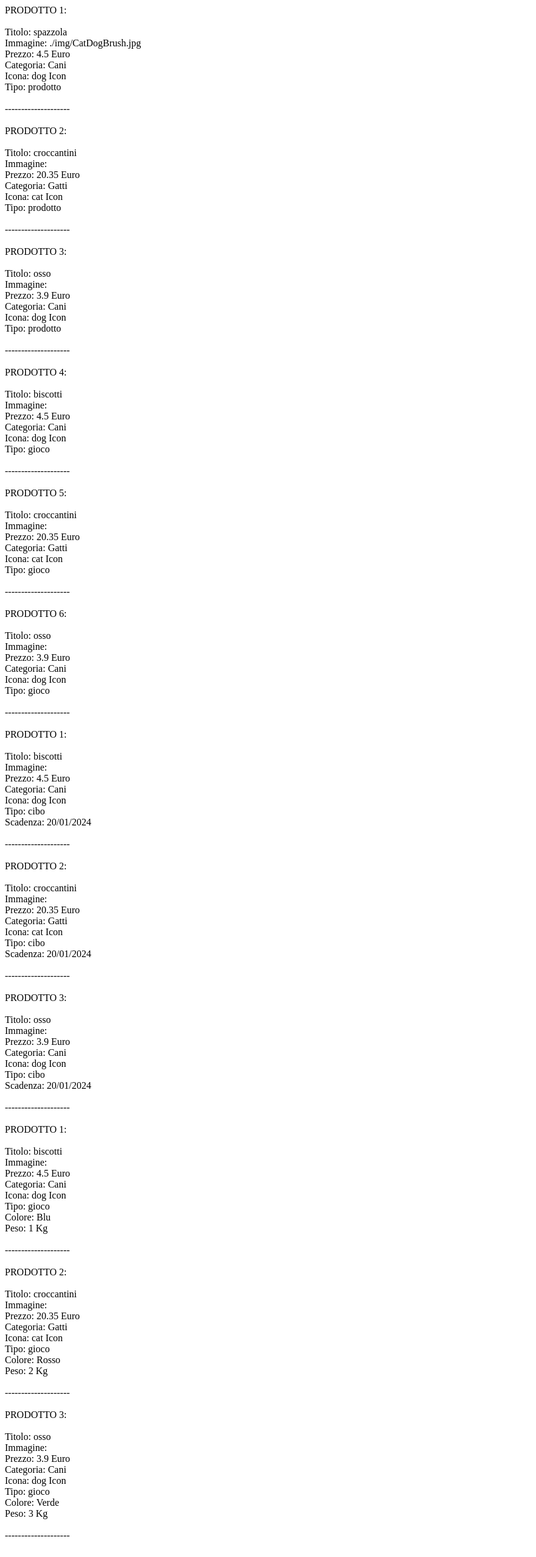
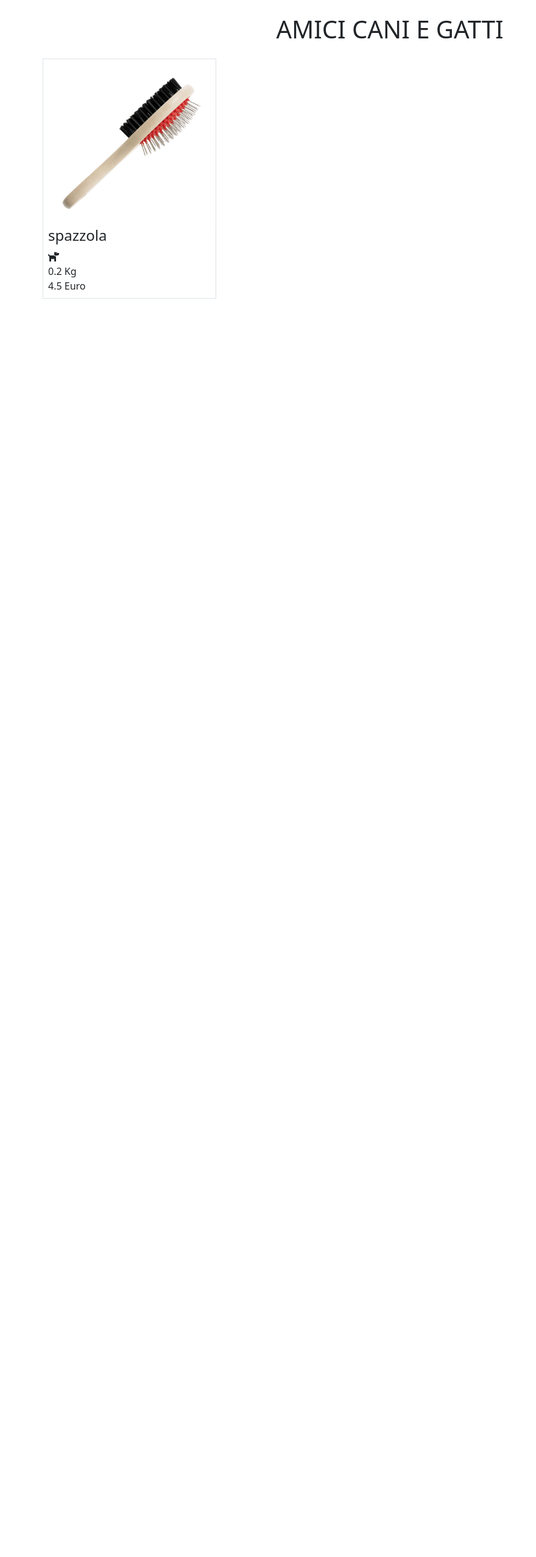
Before and after one commit to CarloSalaris/php-oop-2, a PHP site: page / in a window 1280 px wide. Shown: the whole page at 61% size, without its empty margins (0-880 px from the left). After the commit the page ends 490 px from the top, so only its background shows below. Run offline with PHP 8.4, Linux system fonts and the light colour scheme; some libraries are stand-ins or nearby versions.

Commit message:
Card statica

```diff
--- a/data/db.php
+++ b/data/db.php
@@ -8,28 +8,25 @@ require_once("./models/Toy.php");
 
 
 //categories
-$dogProds = new Category("Cani", "dog Icon");
-$catProds = new Category("Gatti", "cat Icon");
+$dogProds = new Category("Cani", "<i class='fa-solid fa-dog'></i>");
+$catProds = new Category("Gatti", "<i class='fa-solid fa-cat'></i>");
 
 //products
 $products = [
-    new Product("spazzola", "./img/CatDogBrush.jpg", 4.50, $dogProds, "prodotto"),
-    new Product("croccantini", "", 20.35, $catProds, "prodotto"),
-    new Product("osso", "", 3.90, $dogProds, "prodotto"),
-    new Toy("biscotti", "", 4.50, $dogProds, "gioco", "Blu", 1),
-    new Toy("croccantini", "", 20.35, $catProds, "gioco", "Rosso", 2),
-    new Toy("osso", "", 3.90, $dogProds, "gioco", "Verde", 3)
+    new Product("spazzola", "./img/CatDogBrush.jpg", 4.50, $dogProds, "prodotto", 0.2),
+    new Product("cappottino", "img/CatDogBrush.jpg", 20.35, $dogProds, "prodotto", 0.3),
+    new Product("osso", "img/CatDogBrush.jpg", 3.90, $catProds, "prodotto", 0.4)
 ];
 
 //Estensioni products
 $food = [
-    new Food("biscotti", "", 4.50, $dogProds, "cibo", "20/01/2024"),
-    new Food("croccantini", "", 20.35, $catProds, "cibo", "20/01/2024"),
-    new Food("osso", "", 3.90, $dogProds, "cibo", "20/01/2024")
+    new Food("biscotti", "img/CatDogBrush.jpg", 4.50, $dogProds, "cibo", 0.3, "20/01/2024"),
+    new Food("croccantini", "img/CatDogBrush.jpg", 20.35, $catProds, "cibo", 1, "20/01/2024"),
+    new Food("osso", "img/CatDogBrush.jpg", 3.90, $dogProds, "cibo", 0.4, "20/01/2024")
 ];
 
 $toys = [
-    new Toy("biscotti", "", 4.50, $dogProds, "gioco", "Blu", 1),
-    new Toy("croccantini", "", 20.35, $catProds, "gioco", "Rosso", 2),
-    new Toy("osso", "", 3.90, $dogProds, "gioco", "Verde", 3)
+    new Toy("palla", "img/CatDogBrush.jpg", 4.50, $dogProds, "gioco", 0.5, "Blu"),
+    new Toy("Lorem", "img/CatDogBrush.jpg", 20.35, $catProds, "gioco", 2, "Rosso"),
+    new Toy("osso", "img/CatDogBrush.jpg", 3.90, $dogProds, "gioco", 3, "Verde")
 ];
--- a/index.php
+++ b/index.php
@@ -1,22 +1,84 @@
-<?php
+<!DOCTYPE html>
+<html lang="en">
+<head>
+    <meta charset="UTF-8">
+    <meta name="viewport" content="width=device-width, initial-scale=1.0">
 
-require_once("./data/db.php");
+    <!-- Font-awesome library -->
+    <link rel="stylesheet" href="https://cdnjs.cloudflare.com/ajax/libs/font-awesome/6.3.0/css/all.min.css" integrity="sha512-SzlrxWUlpfuzQ+pcUCosxcglQRNAq/DZjVsC0lE40xsADsfeQoEypE+enwcOiGjk/bSuGGKHEyjSoQ1zVisanQ==" crossorigin="anonymous" referrerpolicy="no-referrer" />
+
+    <!-- BOOTSTRAP -->
+    <link href="https://cdn.jsdelivr.net/npm/bootstrap@5.3.0-alpha3/dist/css/bootstrap.min.css" rel="stylesheet" integrity="sha384-KK94CHFLLe+nY2dmCWGMq91rCGa5gtU4mk92HdvYe+M/SXH301p5ILy+dN9+nJOZ" crossorigin="anonymous">
+
+    <!-- CSS -->
+    <link rel="stylesheet" href="css/style.css">
+
+    <title>E-commerce</title>
+
+    <?php require_once("data/db.php"); ?>
+
+</head>
+<body>
+
+<div class="container">
+
+    <!-- TITOLO -->
+    <h1 class="text-center my-4">AMICI CANI E GATTI</h1>
+
+    <!-- CARD-ROW -->
+    <div class="row">
+
+        <!-- CARD -->
+        <div class="col col-md-3 p-2 border">
+
+            <!-- immagine -->
+            <div class="img_container">
+                <img src="<?php echo $products[0] -> getImgSrc(); ?>" class="img-fluid" alt="immagine prodotto">
+            </div>
+
+            <!-- Info -->
+            <div>
+                <!-- nome prodotto -->
+                <h4><?php echo $products[0] -> getTitle(); ?></h4>
+                <!-- Categoria -->
+                <div><?php echo $products[0] -> getCategory() -> getIcon(); ?></div>
+                <!-- peso -->
+                <div><?php echo $products[0] -> getWeight(); ?> Kg</div>
+                <!-- prezzo -->
+                <div><?php echo $products[0] -> getPrice(); ?> Euro</div>
+            </div>
+
+        </div>
+
+    </div>
 
 
+</div>
+
+
+
+
+<!-- /* echo "<h1>PRODOTTI</h1><br><br>";
 foreach ($products as $key => $product) {
 
     echo $product -> getProductInfo($key + 1) . "<br><br>--------------------<br><br>";
 
 }
 
+echo "<h1>CIBO</h1><br><br>";
 foreach ($food as $key => $value) {
 
     echo $value -> getFoodInfo($key + 1) . "<br><br>--------------------<br><br>";
 
 }
 
+echo "<h1>GIOCHI</h1><br><br>";
 foreach ($toys as $key => $toy) {
 
     echo $toy -> getToysInfo($key + 1) . "<br><br>--------------------<br><br>";
 
-}
+} */ -->
+
+
+</body>
+</html>
--- a/models/Food.php
+++ b/models/Food.php
@@ -5,11 +5,11 @@ class Food extends Product {
     private $expireDate;
 
     public function __construct(
-            $name, $imgSrc, $price, $category, $type,
+            $name, $imgSrc, $price, $category, $type, $weight,
             $expireDate
         ) {
 
-        parent :: __construct($name, $imgSrc, $price, $category, $type);
+        parent :: __construct($name, $imgSrc, $price, $category, $type, $weight);
 
         $this -> setExpireDate($expireDate);
     }
--- a/models/Product.php
+++ b/models/Product.php
@@ -1,6 +1,29 @@
 <?php
 
+trait Weightable {
+
+    private $weight;
+
+    public function getWeight() {
+
+        return $this -> weight;
+    }
+    public function setWeight($weight) {
+
+        if ($weight <= 0) {
+
+            throw new Exception("Weight can't be negative");
+        }
+
+        $this -> weight = $weight;
+    }
+}
+
+
+
 class Product {
+
+    use Weightable;
 
     private $name;
     private $imgSrc;
@@ -9,7 +32,8 @@ class Product {
 
     private Category $category;
 
-    public function __construct($name, $imgSrc, $price, Category $category, $type) {
+    public function __construct($name, $imgSrc, $price, Category $category, $type,
+                                $weight) {
 
         $this -> setName($name);
         $this -> setImgSrc($imgSrc);
@@ -17,6 +41,8 @@ class Product {
         $this -> setType($type);
 
         $this -> setCategory($category);
+
+        $this -> setWeight($weight);
 
     }
 
@@ -28,7 +54,8 @@ class Product {
         . "<br> Prezzo: " . $this -> getPrice() . " Euro"
         . "<br> Categoria: " . $this -> getCategory() -> getCategName()
         . "<br> Icona: " . $this -> getCategory() -> getIcon()
-        . "<br> Tipo: " . $this -> getType();
+        . "<br> Tipo: " . $this -> getType()
+        . "<br> Peso: " . $this -> getWeight() . " Kg";
 
     }
 
--- a/models/Toy.php
+++ b/models/Toy.php
@@ -3,17 +3,15 @@
 class Toy extends Product {
 
     private $color;
-    private $weight;
 
     public function __construct(
-            $name, $imgSrc, $price, $category, $type,
-            $color, $weight
+            $name, $imgSrc, $price, $category, $type, $weight,
+            $color
         ) {
 
-        parent :: __construct($name, $imgSrc, $price, $category, $type);
+        parent :: __construct($name, $imgSrc, $price, $category, $type, $weight);
 
         $this -> setColor($color);
-        $this -> setWeight($weight);
     }
 
     public function getColor() {
@@ -38,8 +36,7 @@ class Toy extends Product {
 
         return $this -> getProductInfo($number)
 
-            . "<br> Colore: " . $this -> getColor()
-            . "<br> Peso: " . $this -> getWeight() . " Kg";
+            . "<br> Colore: " . $this -> getColor();
 
     }
 
```
Also changed, not shown: models/traitWeightable.php (deleted, +0 -20 lines), css/style.css (added).
